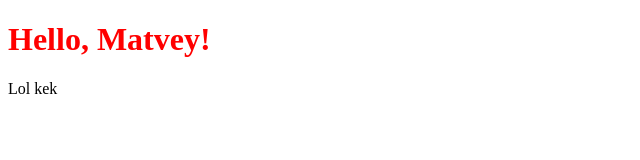
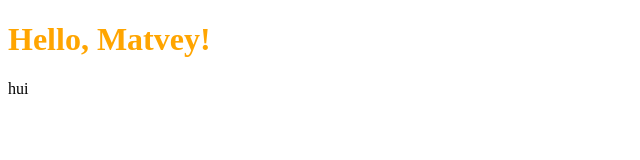
Before and after one commit to Bomjour/Nomto, a website: page index.html in a window 1280 px wide. Shown: the whole page, without its empty margins (0-640 px from the left). Drawn offline with Linux system fonts and the light colour scheme.

Commit message:
change color

```diff
--- a/css/main.css
+++ b/css/main.css
@@ -1,3 +1,3 @@
 h1 {
-  color: red;
+  color: orange;
 }
--- a/index.html
+++ b/index.html
@@ -8,6 +8,6 @@
 </head>
 <body>
 	<h1>Hello, Matvey!</h1>
-	<p>Lol kek</p>
+	<p>hui</p>
 </body>
 </html>
```
Also changed, not shown: 1 other file.
